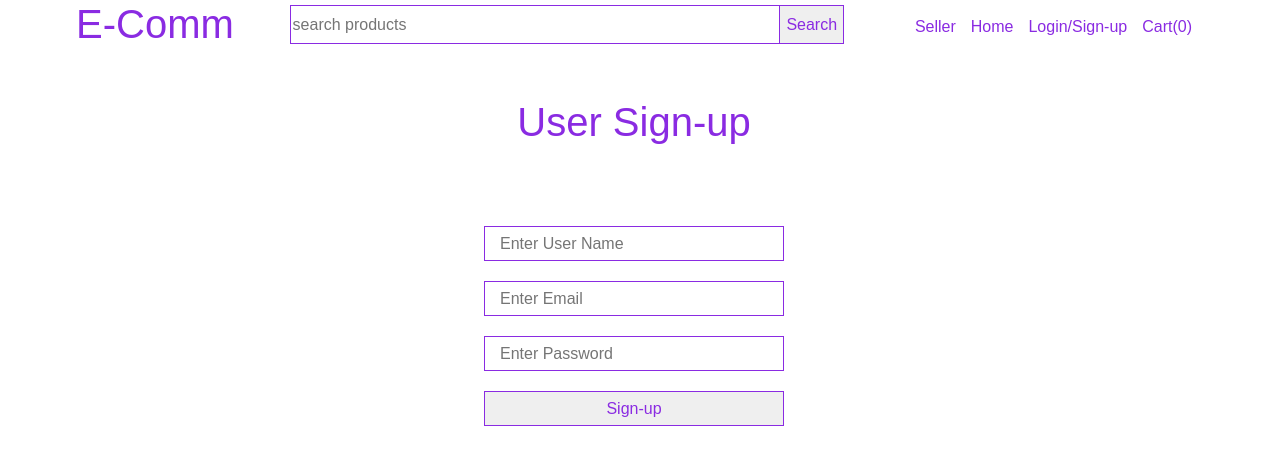
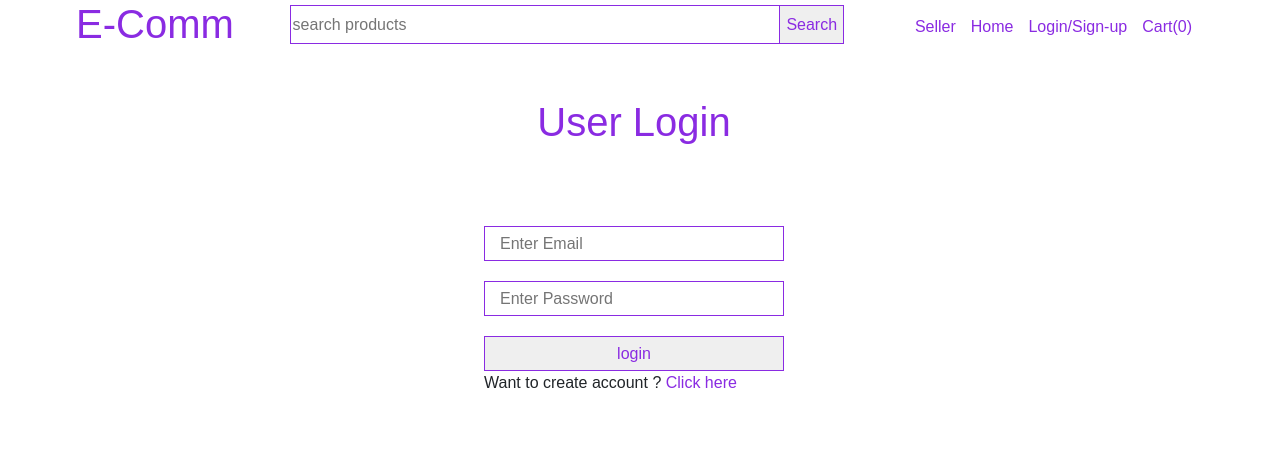
Before and after one commit to shyam-p8/angular-ecomm-project, an Angular app: page /user-auth in a window 1280 px wide. Shown: the top 464 px of the page. Built offline with nearby package versions, Linux system fonts and the light colour scheme.

Commit message:
video 34 done

```diff
--- a/db.json
+++ b/db.json
@@ -153,14 +153,7 @@
       "name": "vijay",
       "email": "shyam@gmail.com",
       "password": "indore"
-    },
-    {
-      "id": "749b",
-      "name": "new",
-      "email": "",
-      "password": ""
-    },
-    {
+    },{
       "id": "11df",
       "name": "new_user",
       "email": "newuser@gmail.com",
@@ -170,25 +163,7 @@
       "id": "8475",
       "name": "shyam",
       "email": "shyam.p8@gmail.com",
-      "password": "321654"
-    },
-    {
-      "id": "f6c4",
-      "name": "shyam",
-      "email": "shyam.p8@gmail.com",
-      "password": "wee"
-    },
-    {
-      "id": "6dbe",
-      "name": "shyam",
-      "email": "shyam.p8@gmail.com",
-      "password": "1234"
-    },
-    {
-      "id": "471d",
-      "name": "shyam",
-      "email": "shyam.p8@gmail.com",
-      "password": "12132"
+      "password": "123456"
     }
-  ]
+    ]
 }
--- a/src/app/header/header.component.html
+++ b/src/app/header/header.component.html
@@ -20,7 +20,7 @@
    <ul *ngSwitchCase="'user'">
     <li> <a href="seller-auth">Seller</a>  </li>
     <li> <a href="">Home</a>  </li>
-    <li> <a href="">{{userName|titlecase}}</a>  </li>
+    <li> <a >{{userName|titlecase}}</a>  </li>
     <li> <a (click)="userLogout()">Logout</a>  </li>
     <li> <a href="#">Cart(0)</a>  </li>
 </ul>
--- a/src/app/header/header.component.ts
+++ b/src/app/header/header.component.ts
@@ -26,12 +26,10 @@ export class HeaderComponent implements OnInit {
           this.menuType = 'seller'
         } else if (localStorage.getItem('user')) {
           let userStore = localStorage.getItem('user');
-          let userData = userStore && JSON.parse(userStore)
-          this.userName = userData.name
-          this.menuType = 'user'
-
-        }
-        else {
+          let userData = userStore && JSON.parse(userStore)[0];
+          this.userName = userData.name;
+          this.menuType = 'user';
+        } else {
           this.menuType = 'default';
         }
       }
--- a/src/app/services/user.service.ts
+++ b/src/app/services/user.service.ts
@@ -1,5 +1,5 @@
 import { Injectable } from '@angular/core';
-import { signUp } from '../data-type';
+import { login, signUp } from '../data-type';
 import { HttpClient } from '@angular/common/http';
 import { Router } from '@angular/router';
 
@@ -26,4 +26,16 @@ export class UserService {
     }
   }
 
+  userLogin(data:login){
+    this.http.get<signUp[]>(`http://localhost:3000/users?email=${data.email}&password=${data.password}`,{observe:'response'})
+    .subscribe((result)=>{
+      if(result && result.body){
+        localStorage.setItem('user',JSON.stringify(result.body));
+        this.route.navigate(['/']);
+      }
+
+    })
+
+  }
+
 }
--- a/src/app/user-auth/user-auth.component.css
+++ b/src/app/user-auth/user-auth.component.css
@@ -4,3 +4,12 @@
     color: blueviolet;
     text-align: center;
 }
+
+.user-auth{
+    margin-bottom: 100px;
+}
+
+.common-form a{
+    color: blueviolet;
+    cursor: pointer;
+}
--- a/src/app/user-auth/user-auth.component.html
+++ b/src/app/user-auth/user-auth.component.html
@@ -1,10 +1,22 @@
 <div class="user-auth">
+    <div *ngIf="!showLogin" class="user-signup">
     <h1>User Sign-up</h1>
     <form #userSignUp="ngForm" (ngSubmit)="signUp(userSignUp.value)" class="common-form">
-        <input class="form-input" type="text" placeholder="Enter User Name" name="name" ngModel/>
-        <input class="form-input" type="text" placeholder="Enter Email" name="email" ngModel/>
+        <input class="form-input" type="text" placeholder="Enter User Name" name="name" ngModel />
+        <input class="form-input" type="text" placeholder="Enter Email" name="email" ngModel />
         <input class="form-input" type="password" placeholder="Enter Password" name="password" ngModel />
         <button class="form-button">Sign-up</button>
+        <p>Already have account ? <a (click)="openLogin()">Click here</a></p>
     </form>
+</div>
 
+<div *ngIf="showLogin" class="user-login">
+    <h1>User Login</h1>
+    <form #userLogin ="ngForm" (ngSubmit)="login(userLogin.value)" class="common-form">
+        <input class="form-input" type="text" placeholder="Enter Email" name="email" ngModel />
+        <input class="form-input" type="password" placeholder="Enter Password" name="password" ngModel />
+        <button class="form-button">login</button>
+        <p>Want to create account ? <a (click)="openSingUp()">Click here</a></p>
+    </form>
 </div>
+</div>
--- a/src/app/user-auth/user-auth.component.ts
+++ b/src/app/user-auth/user-auth.component.ts
@@ -1,5 +1,5 @@
 import { Component, OnInit } from '@angular/core';
-import { signUp } from '../data-type';
+import { login, signUp } from '../data-type';
 import { UserService } from '../services/user.service';
 
 @Component({
@@ -8,15 +8,22 @@ import { UserService } from '../services/user.service';
   styleUrls: ['./user-auth.component.css']
 })
 export class UserAuthComponent implements OnInit {
-
-  constructor(private user:UserService){
-
+  showLogin: boolean = true;
+  constructor(private user: UserService) {
   }
   ngOnInit(): void {
     this.user.userAuthReload();
   }
-  signUp(data:signUp){
-   this.user.userSignUp(data);
-
+  signUp(data: signUp) {
+    this.user.userSignUp(data);
+  }
+  login(data: login) {
+    this.user.userLogin(data);
+  }
+  openLogin() {
+    this.showLogin = true;
+  }
+  openSingUp() {
+    this.showLogin = false;
   }
 }
```
